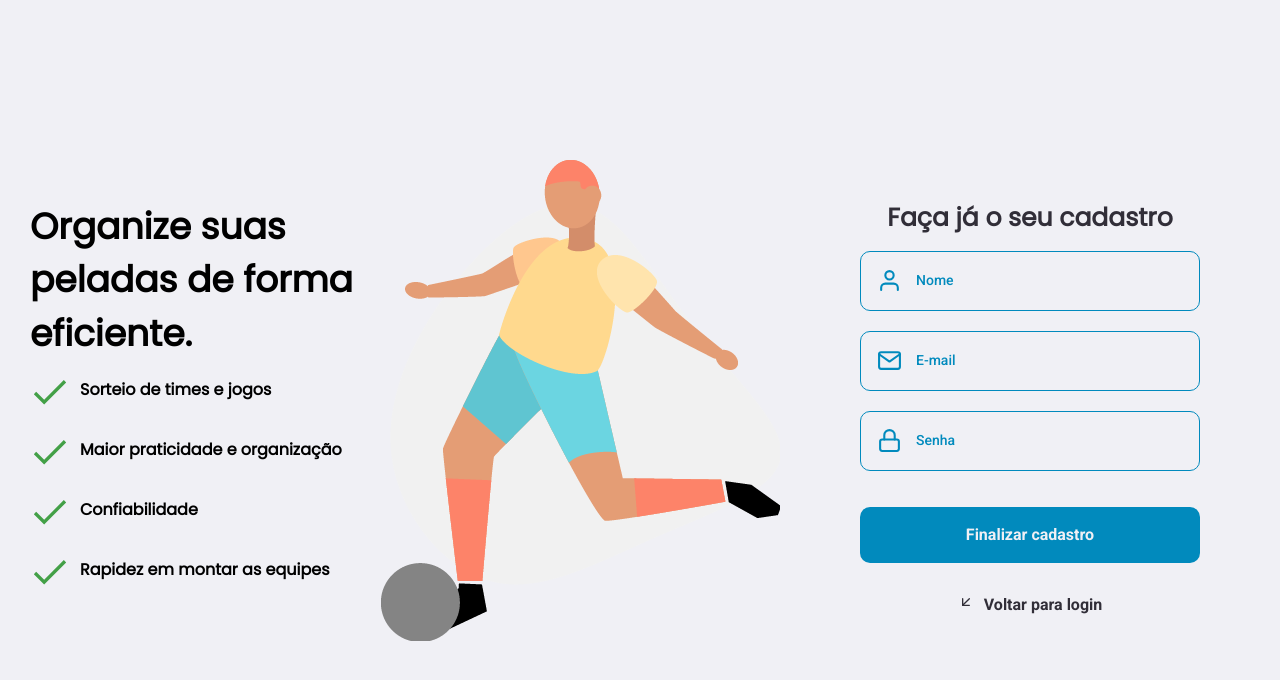
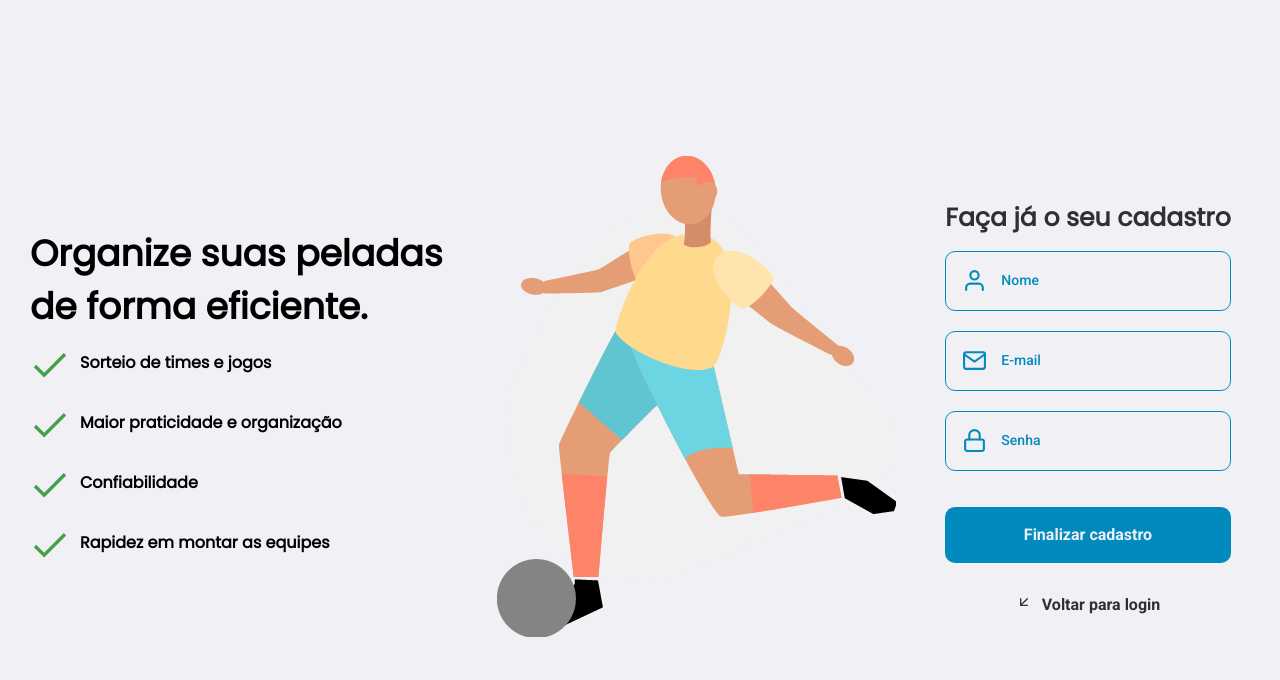
Before and after one commit to PedroGomes1/vemprofut, a React (Create React App) app: page /signup in a window 1280 px wide. Shown: the top 680 px of the page. Built offline with nearby package versions, Linux system fonts and the light colour scheme.

Commit message:
Updating styling in the SignUp component

```diff
--- a/src/pages/SignUp/index.tsx
+++ b/src/pages/SignUp/index.tsx
@@ -1,7 +1,5 @@
 import React from 'react';
-import {
- FiMail, FiLock, FiUser, FiArrowDownLeft
-} from 'react-icons/fi';
+import { FiMail, FiLock, FiUser, FiArrowDownLeft } from 'react-icons/fi';
 import { FcCheckmark } from 'react-icons/fc';
 import { useForm } from 'react-hook-form';
 import { Link } from 'react-router-dom';
--- a/src/pages/SignUp/styles.ts
+++ b/src/pages/SignUp/styles.ts
@@ -4,8 +4,6 @@ export const Container = styled.div`
   height: 100vh;
 
   display: flex;
-
-  align-items: stretch;
 
   @media (max-width: 535px) {
     display: flex;
@@ -20,10 +18,7 @@ export const Content = styled.div`
   display: flex;
   align-items: center;
   justify-content: center;
-
-  width: 100%;
-  max-width: 50rem;
-
+  margin: 0 auto;
   padding: 0 2rem;
 
   h1 {
@@ -49,7 +44,7 @@ from {
 }
 to {
   opacity: 1;
-  transform: translateX(0);
+  transform: translateX(0rem);
 }
 `;
 
@@ -101,6 +96,8 @@ export const Info = styled.div`
   display: flex;
   align-items: center;
 
+  width: 70%;
+
   animation: ${appearFromLeft} 1s;
 `;
 
@@ -133,12 +130,6 @@ export const Items = styled.div`
 `;
 
 export const Bacgkround = styled.div`
-  width: 100%;
-  display: flex;
-  flex-direction: column;
-  align-items: center;
-  justify-content: space-between;
-
   @media (max-width: 1210px) {
     display: none;
   }
```
